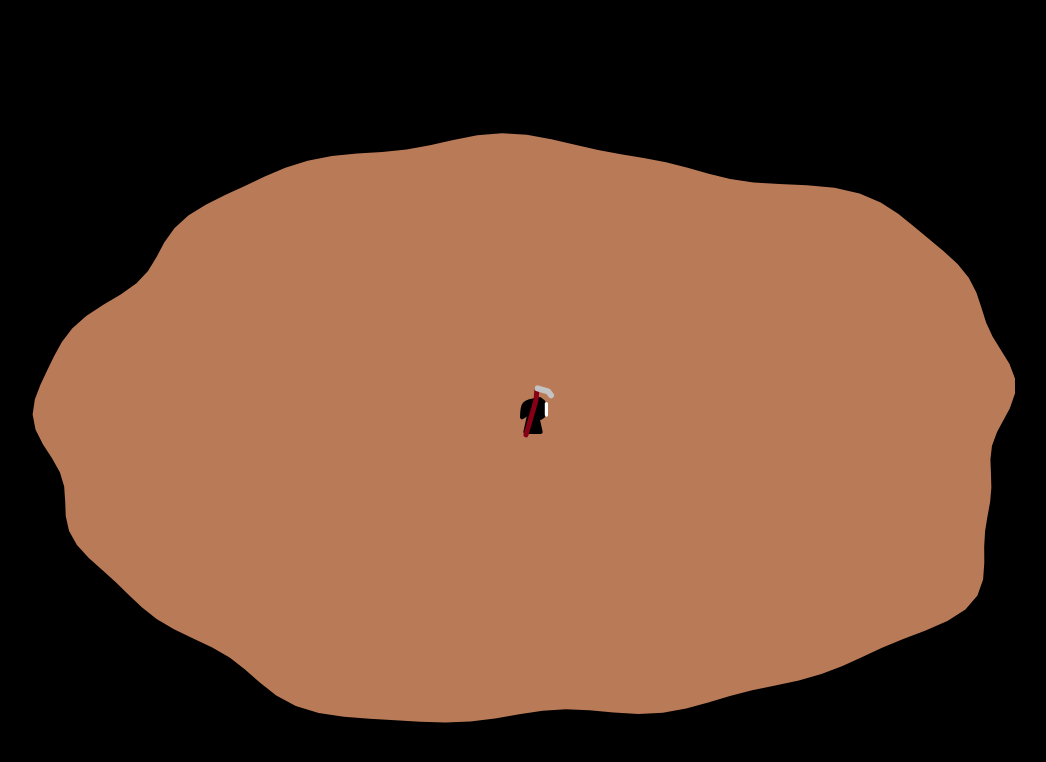
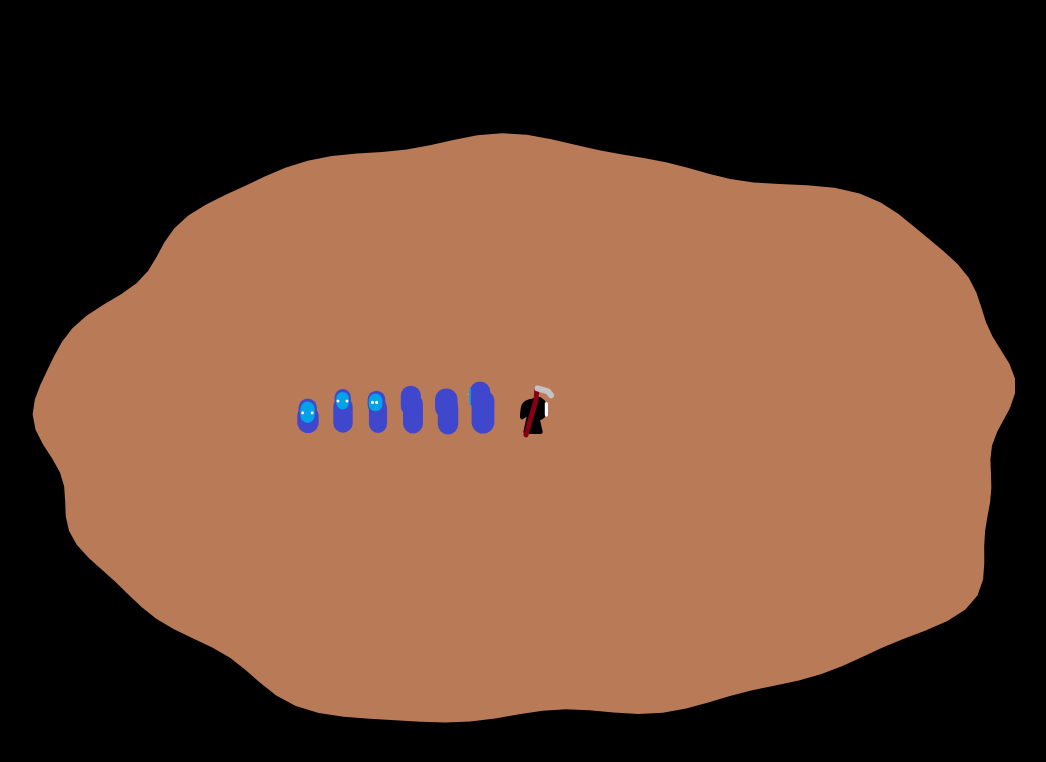
Before and after one commit to arikwex/soula-cola, a website: page index.html in a window 1280 px wide. Shown: the whole page, without its empty margins (107-1153 px from the left). Drawn offline with Linux system fonts and the light colour scheme.

Commit message:
WIP soul viz

```diff
--- a/index.html
+++ b/index.html
@@ -53,6 +53,7 @@
       canvas.height / 800
     );
     ctx.setTransform(zoom, 0, 0, zoom, canvas.width * 0.5, canvas.height * 0.54);
+    resort();
     retainTransform(() => {
       const camera = getObjectsByTag(TAG_CAMERA)[0];
       if (camera) {
@@ -438,6 +439,8 @@
   var LIGHT_GRAY = "#C3C3C3";
   var DARK_RED = "#880015";
   var BROWN = "#B97A57";
+  var BLUE = "#00A2E8";
+  var DARK_BLUE = "#3F48CC";
 
   // src/arena.js
   function Arena() {
@@ -467,9 +470,8 @@
   var arena_default = Arena;
 
   // src/grim.js
-  function Grim() {
-    let x = 0;
-    let y = 0;
+  function Grim(x, y) {
+    let self = null;
     let vx = 0;
     let vy = 0;
     let SPEED = 90;
@@ -604,6 +606,7 @@
       x += vx * dT;
       y += vy * dT;
       angle = -Math.atan2(vy, vx);
+      self.order = 50 + y / 100;
     }
     function onKeyDown(evt) {
       keys[evt.key] = true;
@@ -622,19 +625,98 @@
       window.removeEventListener("keydown", onKeyDown);
       window.removeEventListener("keyup", onKeyUp);
     }
-    return {
+    self = {
       update,
       render,
       onRemove,
       order: 50
     };
+    return self;
   }
   var grim_default = Grim;
+
+  // src/soul.js
+  function Soul(x, y) {
+    let self = null;
+    let vx = 0;
+    let vy = 0;
+    let SPEED = 90;
+    let HEIGHT = 0.9 + Math.random() * 1;
+    let WIDTH = 0.9 + Math.random() * 0.4;
+    let FACE_HEIGHT = Math.random() * 8;
+    let FACE_WIDTH = Math.random() * 2.3 + 1.7;
+    let FACE_PLACE = -1 + Math.random() * 8;
+    let angle = Math.random() * 7;
+    let anim = Math.random() * 100;
+    function renderFace(ctx2, C, S, H) {
+      ctx2.strokeStyle = BLUE;
+      S -= 0.2;
+      if (S < 0) {
+        const wd = Math.max(Math.min(-16 * S, 14), 0);
+        const s = (14 - wd) * 0.5;
+        ctx2.lineWidth = wd * WIDTH;
+        ctx2.beginPath();
+        ctx2.moveTo(C * (5 + s) * WIDTH, (-20 + H) * HEIGHT - s * 0.7 - 6);
+        ctx2.lineTo(C * (5 + s) * WIDTH, (-20 + H) * HEIGHT + s * 0.7 - 2 + FACE_HEIGHT);
+        ctx2.stroke();
+        ctx2.strokeStyle = WHITE;
+        ctx2.lineWidth = 3 * wd / 14;
+        ctx2.beginPath();
+        ctx2.moveTo(C * (7 + s) * WIDTH - FACE_WIDTH * S, (-20 + H) * HEIGHT - FACE_PLACE);
+        ctx2.lineTo(C * (7 + s) * WIDTH - FACE_WIDTH * S, (-20 + H) * HEIGHT - FACE_PLACE + 0.1);
+        ctx2.moveTo(C * (7 + s) * WIDTH + FACE_WIDTH * S, (-20 + H) * HEIGHT - FACE_PLACE);
+        ctx2.lineTo(C * (7 + s) * WIDTH + FACE_WIDTH * S, (-20 + H) * HEIGHT - FACE_PLACE + 0.1);
+        ctx2.stroke();
+      }
+    }
+    function renderBody(ctx2, C, H) {
+      ctx2.fillStyle = DARK_BLUE;
+      ctx2.strokeStyle = DARK_BLUE;
+      const Q = H * 3;
+      ctx2.lineWidth = 16 * WIDTH + Q;
+      ctx2.beginPath();
+      ctx2.moveTo(0, -5 - Q * WIDTH * 0.5 - WIDTH * 2);
+      ctx2.lineTo(0, (-20 + H * 2) * HEIGHT);
+      ctx2.closePath();
+      ctx2.fill();
+      ctx2.stroke();
+      ctx2.lineWidth = 18 * WIDTH;
+      ctx2.beginPath();
+      ctx2.moveTo(C * 3, (-20 + H) * HEIGHT - 7);
+      ctx2.lineTo(C * 3, (-20 + H) * HEIGHT - 2 + FACE_HEIGHT);
+      ctx2.stroke();
+    }
+    function render(ctx2) {
+      retainTransform(() => {
+        ctx2.translate(x, y);
+        const C = Math.cos(angle);
+        const S = Math.sin(angle);
+        const H = Math.abs(Math.cos(anim * 12)) * 2;
+        renderBody(ctx2, C, H);
+        renderFace(ctx2, C, S, H);
+      });
+    }
+    function update(dT) {
+      anim += dT * 0.3;
+      angle += dT * 2;
+      self.order = 50 + y / 100;
+    }
+    self = {
+      update,
+      render,
+      order: 40
+    };
+    return self;
+  }
+  var soul_default = Soul;
 
   // src/main.js
   function initialize() {
     add(new arena_default());
-    add(new grim_default());
+    add(new grim_default(0, 0));
+    for (let i = 0; i < 6; i++) {
+      add(new soul_default(-50 - 35 * i, 0));
+    }
     audio_default().init();
   }
   initialize();
--- a/src/engine.js
+++ b/src/engine.js
@@ -21,7 +21,7 @@ function tick(currentFrameMs) {
         canvas.height / 800,
     );
     ctx.setTransform(zoom, 0, 0, zoom, canvas.width * 0.5, canvas.height * 0.54);
-
+    resort();
     retainTransform(() => {
         const camera = getObjectsByTag(TAG_CAMERA)[0];
         if (camera) {
```
Also changed, not shown: src/grim.js (+7 -4 lines), src/main.js (+6 -1 lines), src/soul.js (added, +92 -0 lines), 1 other file.
